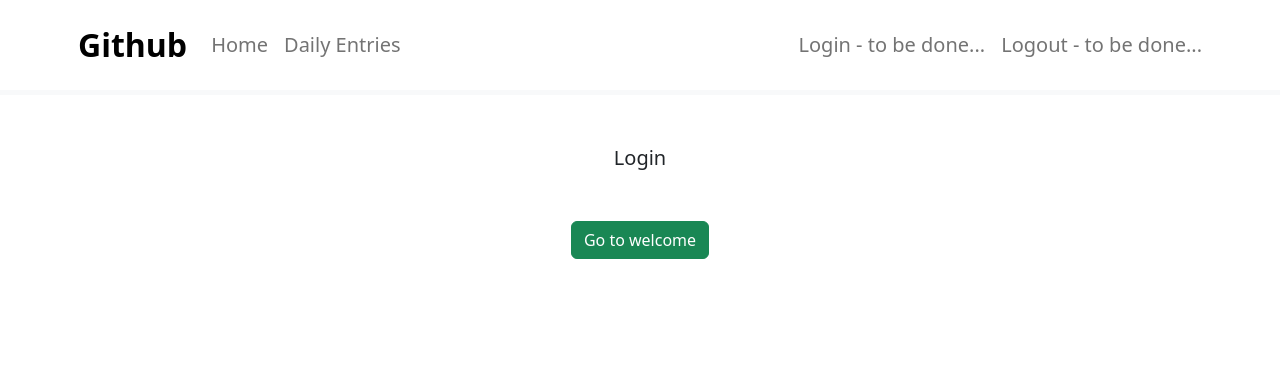
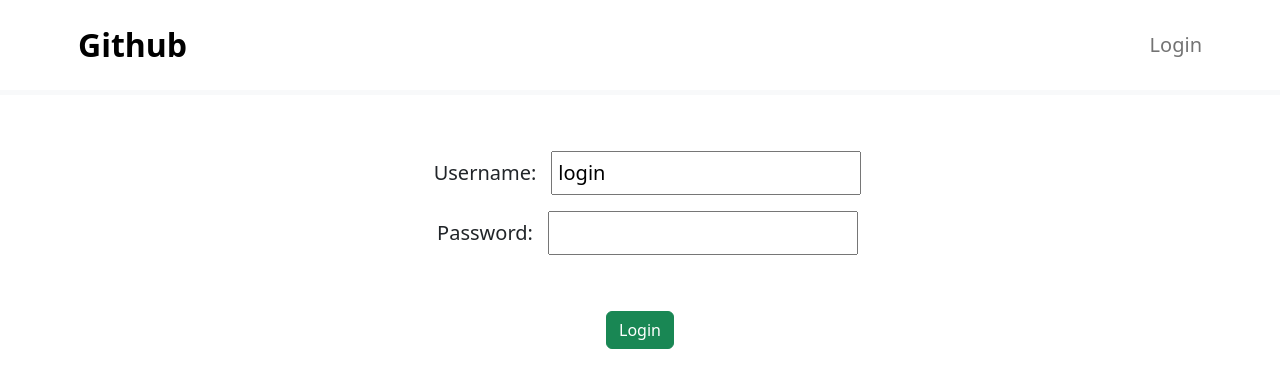
Before and after one commit to Marcin1990x/my-body-management-react, a React (Create React App) app in the folder src/main/ui/: page / in a window 1280 px wide. Shown: the top 388 px of the page. Built offline with nearby package versions, Linux system fonts and the light colour scheme; no server answers.

Commit message:
Added and configured login component with simple authentication. Added AuthProvider which uses 'login' authentication to access pages Added and configured logout Rebuild header links to be visible based on authentication level

```diff
--- a/src/main/ui/src/components/my-body-management/HeaderComponent.jsx
+++ b/src/main/ui/src/components/my-body-management/HeaderComponent.jsx
@@ -1,6 +1,17 @@
 import { Link } from "react-router-dom"
+import { useAuth } from "./security/AuthContext"
 
 export default function HeaderComponent(){
+
+    const authContext = useAuth()
+
+    const isAuthenticated = authContext.isAuthenticated
+
+    function logout(){
+        authContext.logout()
+    }
+
+
     return(
         <header className="border-bottom border-light border-5 mb-5 p-2">
         <div className="container">
@@ -10,19 +21,19 @@
                     <div className="collapse navbar-collapse">
                         <ul className="navbar-nav">
                             <li className="nav-item fs-5">
-                                <Link className="nav-link" to="/welcome">Home</Link>
+                                {isAuthenticated && <Link className="nav-link" to="/welcome">Home</Link>}
                             </li>
                             <li className="nav-item fs-5">
-                                <Link className="nav-link" to="/entries-list/0">Daily Entries</Link>
+                                {isAuthenticated && <Link className="nav-link" to="/entries-list/0">Daily Entries</Link>}
                             </li>
                         </ul>
                     </div>
                     <ul className="navbar-nav">
                         <li className="nav-item fs-5">
-                            <Link className="nav-link" to="/login">Login - to be done...</Link>
+                            {!isAuthenticated && <Link className="nav-link" to="/login">Login</Link>}
                         </li>
                         <li className="nav-item fs-5">
-                            <Link className="nav-link" to="/logout">Logout - to be done...</Link>
+                            {isAuthenticated &&  <Link className="nav-link" to="/logout" onClick = {logout}>Logout</Link>}
                         </li>
                     </ul>
                 </nav>
--- a/src/main/ui/src/components/my-body-management/ListEntriesComponent.jsx
+++ b/src/main/ui/src/components/my-body-management/ListEntriesComponent.jsx
@@ -35,7 +35,6 @@
 
         navigate(`/entries-list/${pageNumber}`)
         setPage(pageNumber)
-        console.log(pageNumber)
     }
 
     function addNewEntry(){
--- /dev/null
+++ b/src/main/ui/src/components/my-body-management/LoginComponent.css
@@ -0,0 +1,4 @@
+input, label {
+    margin: 10px;
+    padding: 5px;
+}
--- a/src/main/ui/src/components/my-body-management/LoginComponent.jsx
+++ b/src/main/ui/src/components/my-body-management/LoginComponent.jsx
@@ -1,20 +1,53 @@
+import { useState } from "react"
 import { useNavigate } from "react-router-dom"
+import { useAuth } from './security/AuthContext'
+import './LoginComponent.css'
 
 
 export default function LoginComponent(){
 
     const navigate = useNavigate()
 
-    function button(){
-        navigate('/welcome')
+    const authContext = useAuth()
+
+    const [username, setUsername] = useState('login')
+    const [password, setPassword] = useState('')
+
+    const [showErrorMessage, setShowErrorMessage] = useState(false)
+
+    async function handleSubmit(){
+        if(await authContext.login(username, password)){
+            navigate('/welcome')
+        }
+        else{
+            setShowErrorMessage(true)
+        }
+    }
+
+    function handleUsernameChange(event){
+        setUsername(event.target.value)
+    }
+    function handlePasswordChange(event){
+        setPassword(event.target.value)
     }
 
     return(
         <div className="LoginComponent">
-            Login
-            <div>
-                <button className="btn btn-success m-5" onClick={button}>Go to welcome</button>
+
+            {showErrorMessage && <div className="errorMessage">Authentication Failed. Please check your credentials.</div>}
+
+            <div className="loginForm">
+                <div>
+                    <label>Username: </label>
+                    <input type = "text" name = "username" value = {username} onChange={handleUsernameChange} />
+                </div>
+                <div>
+                    <label>Password: </label>
+                    <input type = "password" name = "password" value = {password} onChange={handlePasswordChange}/>
+                </div>
+
             </div>
+            <button className="btn btn-success m-5" onClick={handleSubmit}>Login</button>
         </div>
     )
 }
--- /dev/null
+++ b/src/main/ui/src/components/my-body-management/LogoutComponent.jsx
@@ -0,0 +1,10 @@
+export default function LogoutComponent(){
+    return(
+        <div className="LogoutComponent">
+            <h1>You are logged out!</h1>
+            <div>
+                Thanks for using our App.
+            </div>
+        </div>
+    )
+}
--- a/src/main/ui/src/components/my-body-management/MyBodyManagement.jsx
+++ b/src/main/ui/src/components/my-body-management/MyBodyManagement.jsx
@@ -1,28 +1,58 @@
 import './MyBodyManagement.css'
 
-import { BrowserRouter, Routes, Route } from "react-router-dom";
+import { BrowserRouter, Routes, Route, Navigate } from "react-router-dom";
 import HeaderComponent from "./HeaderComponent";
 import WelcomePageComponent from "./WelcomePageComponent";
 import LoginComponent from "./LoginComponent";
+import LogoutComponent from './LogoutComponent';
 import ListEntriesComponent from "./ListEntriesComponent";
 import EntryComponent from "./EntryComponent";
 import ErrorComponent from './ErrorComponent';
+import AuthProvider, { useAuth } from './security/AuthContext';
 
+function AuthenticatedRoute({children}){
+
+    const authContext = useAuth()
+    if(authContext.isAuthenticated){
+        return children
+    }
+    return <Navigate to = "/login" />
+
+}
 
 export default function MyBodyManagement(){
     return(
         <div className="MyBodyManagement">
+            <AuthProvider>
                 <BrowserRouter>
                     <HeaderComponent />
                         <Routes>
                             <Route path = '/' element = { <LoginComponent /> } />
                             <Route path = '/login' element = { <LoginComponent /> } />
-                        <Route path = '/welcome' element = { <WelcomePageComponent /> } />
-                        <Route path = '/entries-list/:page' element = { <ListEntriesComponent /> } />
-                        <Route path = '/entry/:id' element = { <EntryComponent /> } />
+                            <Route path = '/welcome' element = {
+                                <AuthenticatedRoute>
+                                    <WelcomePageComponent />
+                                </AuthenticatedRoute> }
+                            />
+                            <Route path = '/entries-list/:page' element = {
+                                <AuthenticatedRoute>
+                                    <ListEntriesComponent />
+                                </AuthenticatedRoute> }
+                            />
+                            <Route path = '/entry/:id' element = {
+                                <AuthenticatedRoute>
+                                    <EntryComponent />
+                                </AuthenticatedRoute>}
+                            />
+                            <Route path = '/logout' element = {
+                                <AuthenticatedRoute>
+                                    <LogoutComponent />
+                                </AuthenticatedRoute> }
+                            />
                             <Route path = '*' element = { <ErrorComponent />} />
                         </Routes>
                 </BrowserRouter>
+            </AuthProvider>
         </div>
     )
 }
--- /dev/null
+++ b/src/main/ui/src/components/my-body-management/security/AuthContext.js
@@ -0,0 +1,31 @@
+import { createContext, useContext, useState } from "react";
+
+export const AuthContext = createContext()
+
+export const useAuth = () => useContext(AuthContext)
+
+export default function AuthProvider({children}) {
+
+const [isAuthenticated, setAuthenticated] = useState(false)
+
+    function login(username, password){
+
+        if(username === 'Maja' && password === 'maja'){
+            setAuthenticated(true)
+            return true
+        } else {
+            setAuthenticated(false)
+            return false
+        }
+    }
+
+    function logout(){
+        setAuthenticated(false)
+    }
+
+    return (
+        <AuthContext.Provider value={{isAuthenticated, login, logout}}>
+            {children}
+        </AuthContext.Provider>
+    )
+}
```
Also changed, not shown: src/main/ui/src/components/my-body-management/MyBodyManagement.css (line endings or trailing spaces). Lines whose indentation alone changed are shown as unchanged.
